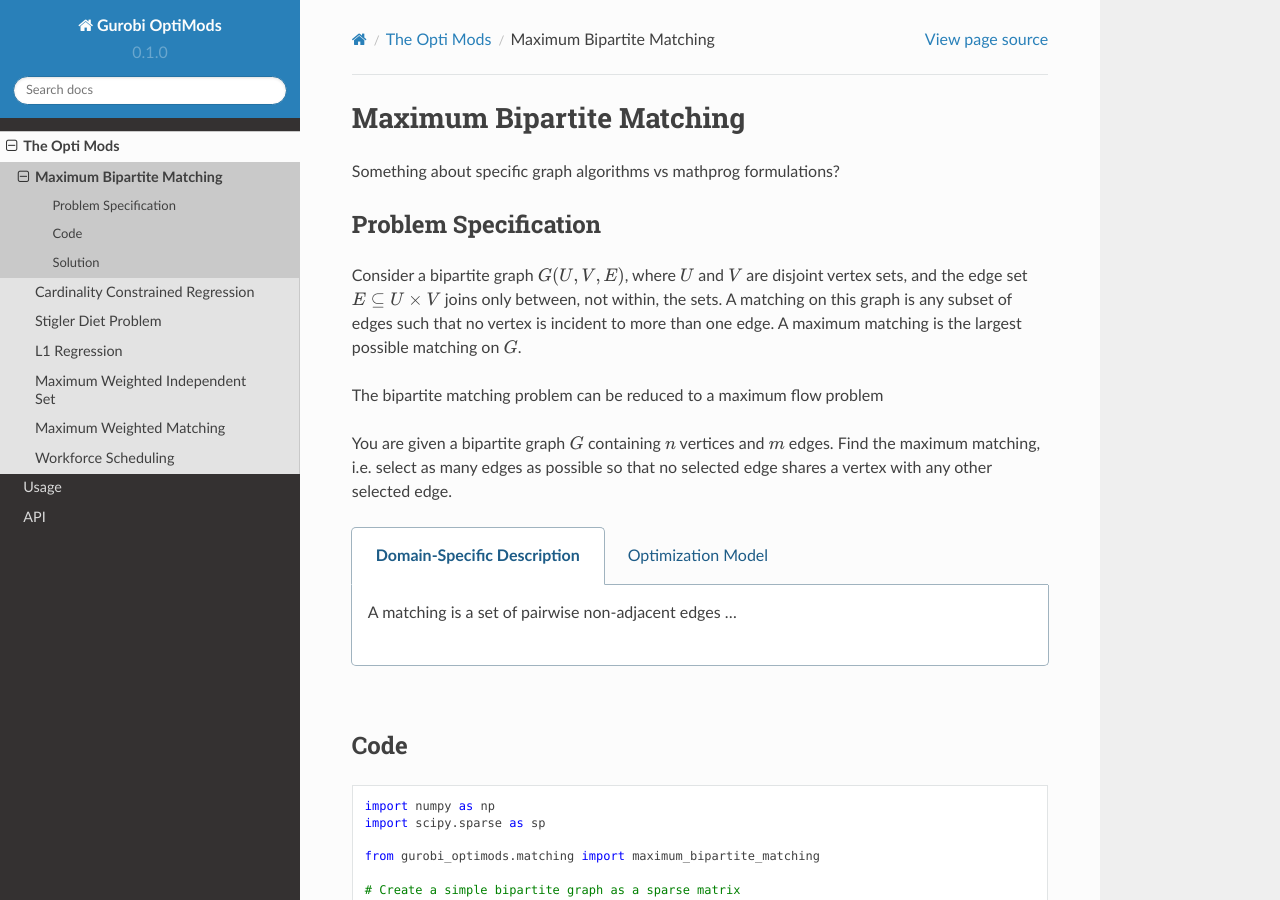
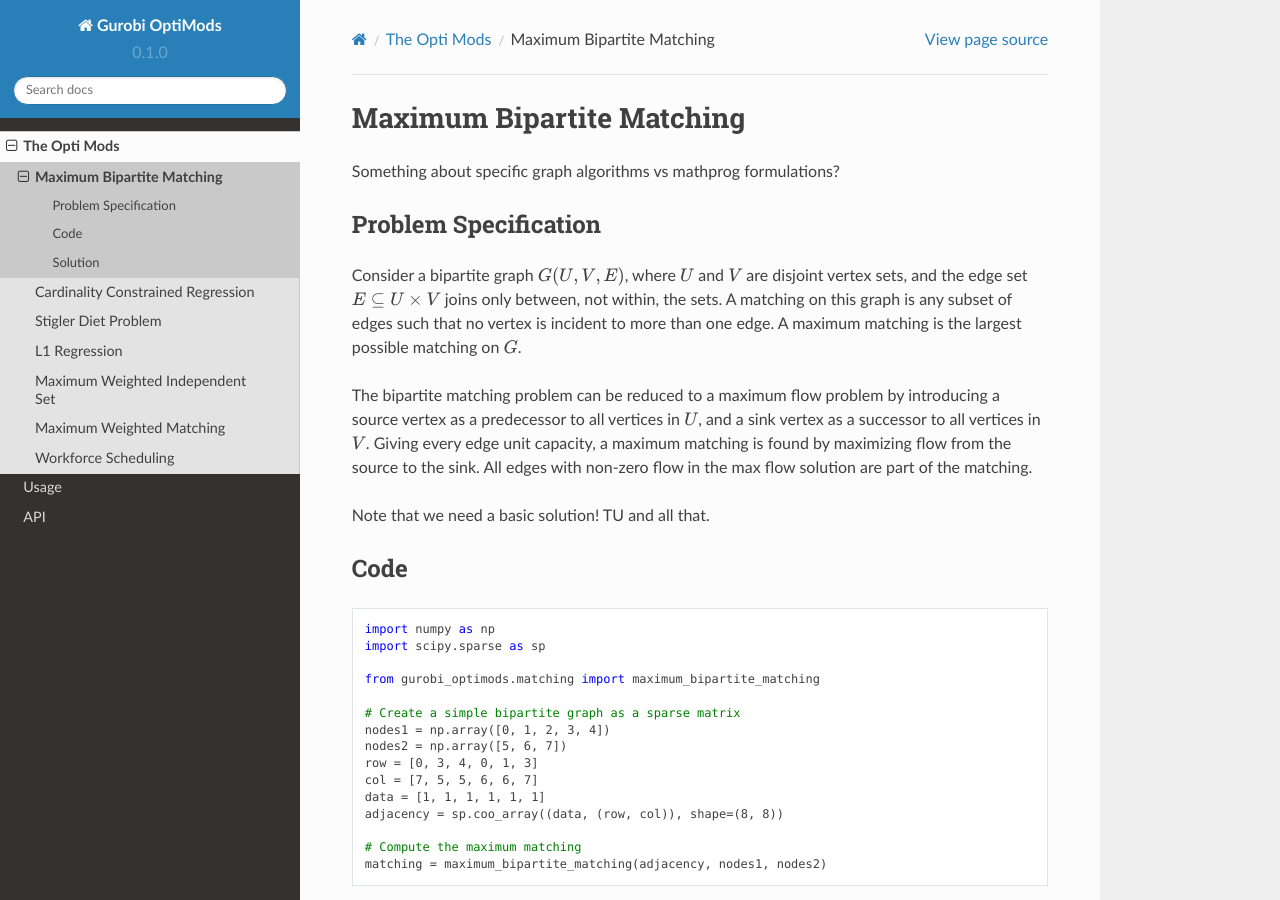
Before and after one commit to Gurobi/gurobi-optimods, a Sphinx documentation site: the page built from docs/source/mods/bipartite-matching.rst, in a window 1280 px wide and 900 px high. Built offline with Sphinx 7.4.7 and the Read the Docs theme 2.0.0, drawn with Linux system fonts in a browser that asks for light colours.

Commit message:
Bipartite matching intro

```diff
--- a/docs/source/mods/bipartite-matching.rst
+++ b/docs/source/mods/bipartite-matching.rst
@@ -12,27 +12,14 @@ joins only between, not within, the sets. A matching on this graph is any
 subset of edges such that no vertex is incident to more than one edge. A
 maximum matching is the largest possible matching on :math:`G`.
 
-The bipartite matching problem can be reduced to a maximum flow problem
+The bipartite matching problem can be reduced to a maximum flow problem by
+introducing a source vertex as a predecessor to all vertices in :math:`U`,
+and a sink vertex as a successor to all vertices in :math:`V`. Giving every
+edge unit capacity, a maximum matching is found by maximizing flow from the
+source to the sink. All edges with non-zero flow in the max flow solution
+are part of the matching.
 
-You are given a bipartite graph :math:`G` containing :math:`n` vertices and
-:math:`m` edges. Find the maximum matching, i.e. select as many edges as
-possible so that no selected edge shares a vertex with any other selected edge.
-
-.. tabs::
-
-    .. tab:: Domain-Specific Description
-
-        A matching is a set of pairwise non-adjacent edges ...
-
-    .. tab:: Optimization Model
-
-        Use a network max-flow model ...
-
-        Note that for the bipartite case, simplex is sufficient, we do not
-        need to use binary variables, just :math:`[0, 1]` bounds. Gurobi uses
-        a network simplex algorithm to solve such models.
-
-|
+Note that we need a basic solution! TU and all that.
 
 Code
 ----
```
